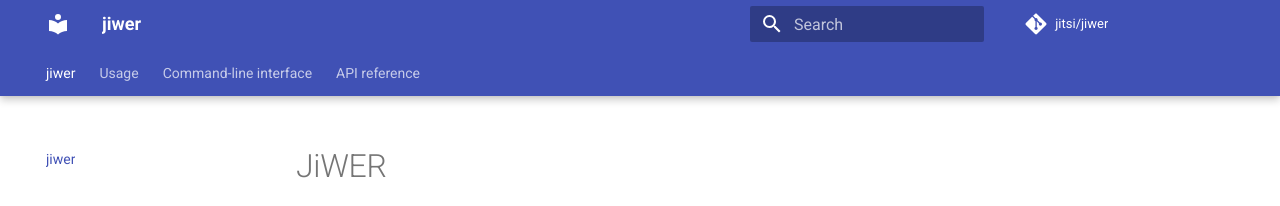
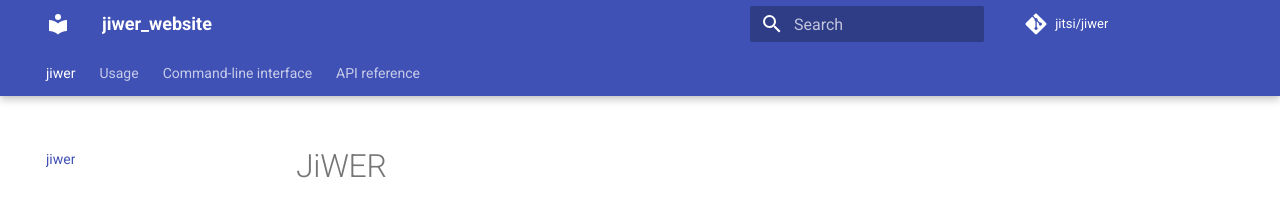
Before and after one commit to jitsi/jiwer, an MkDocs documentation site: the page built from docs/docs/index.md, in a window 1280 px wide. Shown: the top 206 px of the page. Built offline with MkDocs 1.6.1 and Material for MkDocs 9.7.7, drawn with Linux system fonts in a browser that asks for light colours; comment, search, counter and statistics services are not loaded.

Commit message:
add url for website

```diff
--- a/mkdocs.yml
+++ b/mkdocs.yml
@@ -1,6 +1,6 @@
-site_name: "jiwer"
+site_name: "jiwer_website"
 site_description: "Documentation for jiwer."
-# site_url: "https://mkdocstrings.github.io/"
+site_url: "https://nikvaessen.github.io/jiwer"
 repo_url: "https://github.com/jitsi/jiwer"
 edit_uri: "blob/master/docs/"
 repo_name: "jitsi/jiwer"
```
